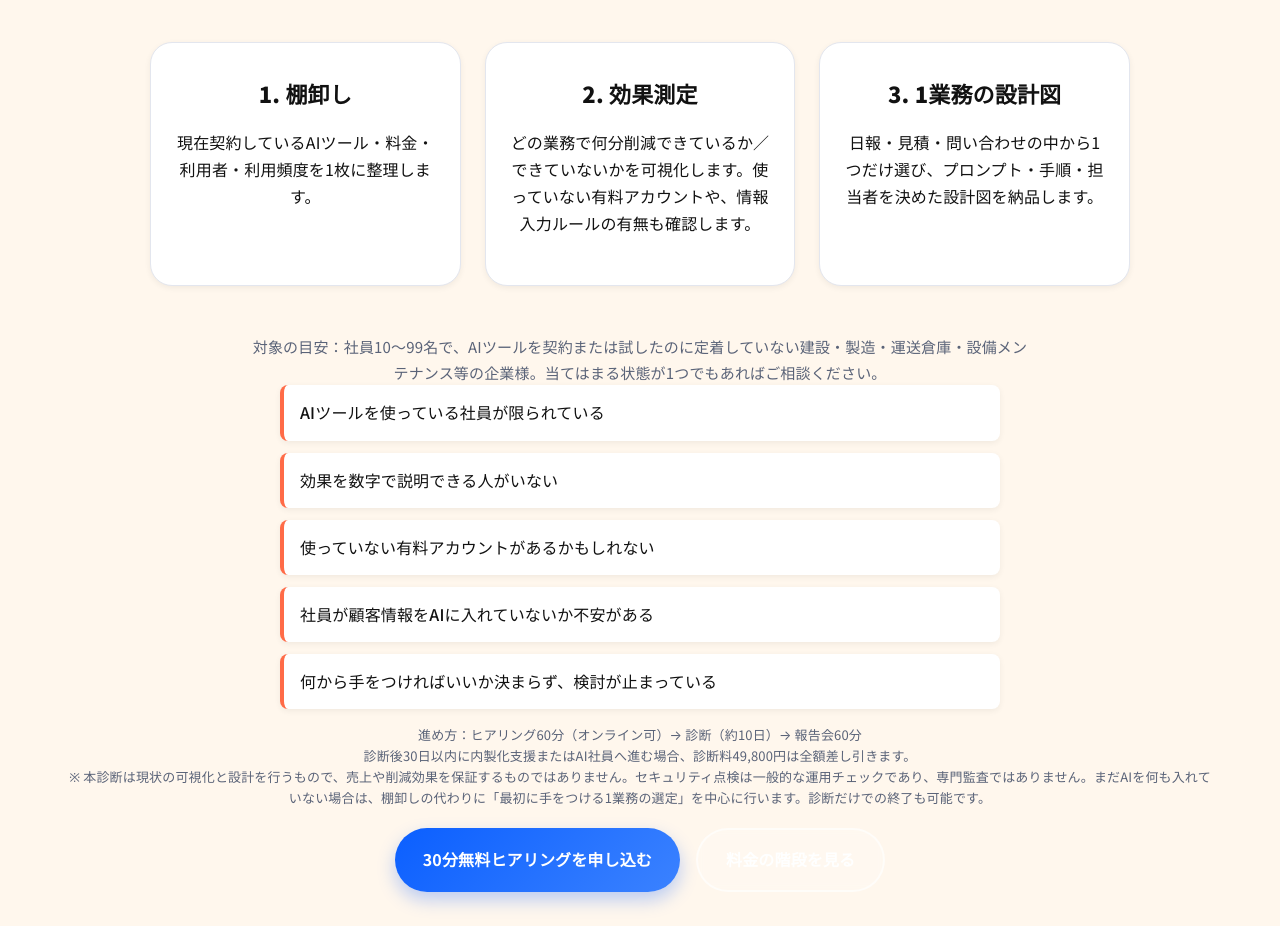
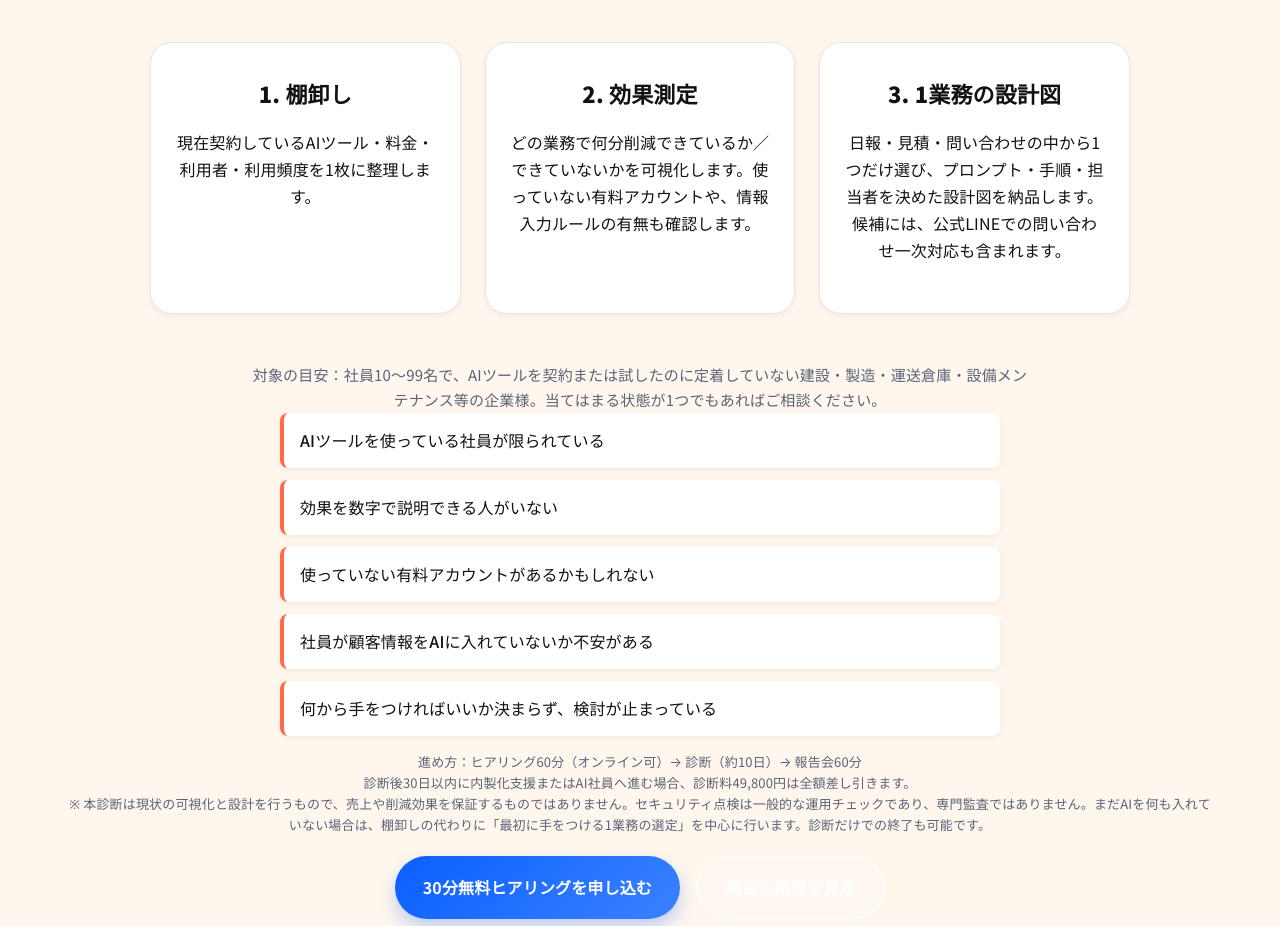
Before and after one commit to solederlego8-a11y/ai-shain-lp, a plain HTML site: page index.html in a window 1280 px wide. Shown: the part 1380-2306 px from the top of the page. Drawn offline with Linux system fonts and the light colour scheme.

Commit message:
2026-11-24: add LINE first-response to diagnosis candidates

```diff
--- a/index.html
+++ b/index.html
@@ -1371,7 +1371,7 @@ if(typeof gtag==='function'){document.addEventListener('click',function(e){var a
     <ul class="solution-grid">
       <li class="sol-card"><h3>1. 棚卸し</h3><p>現在契約しているAIツール・料金・利用者・利用頻度を1枚に整理します。</p></li>
       <li class="sol-card"><h3>2. 効果測定</h3><p>どの業務で何分削減できているか／できていないかを可視化します。使っていない有料アカウントや、情報入力ルールの有無も確認します。</p></li>
-      <li class="sol-card"><h3>3. 1業務の設計図</h3><p>日報・見積・問い合わせの中から1つだけ選び、プロンプト・手順・担当者を決めた設計図を納品します。</p></li>
+      <li class="sol-card"><h3>3. 1業務の設計図</h3><p>日報・見積・問い合わせの中から1つだけ選び、プロンプト・手順・担当者を決めた設計図を納品します。候補には、公式LINEでの問い合わせ一次対応も含まれます。</p></li>
     </ul>
     <p class="lead center">対象の目安：社員10〜99名で、AIツールを契約または試したのに定着していない建設・製造・運送倉庫・設備メンテナンス等の企業様。当てはまる状態が1つでもあればご相談ください。</p>
     <ul class="danger-list" style="max-width:720px;margin:0 auto;">
```
